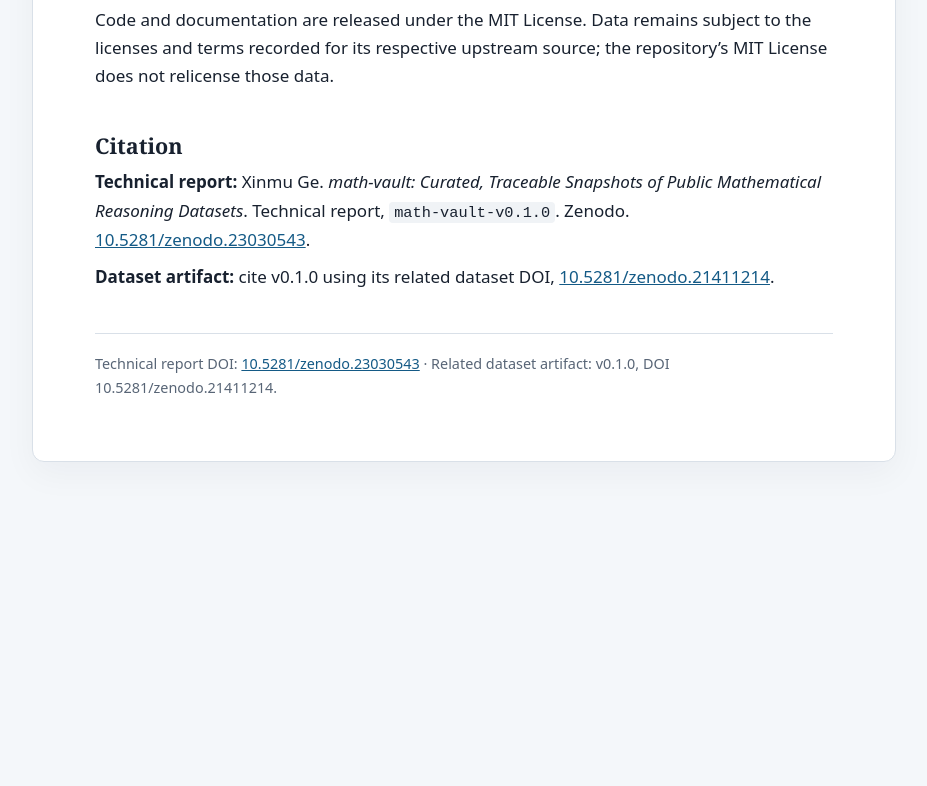
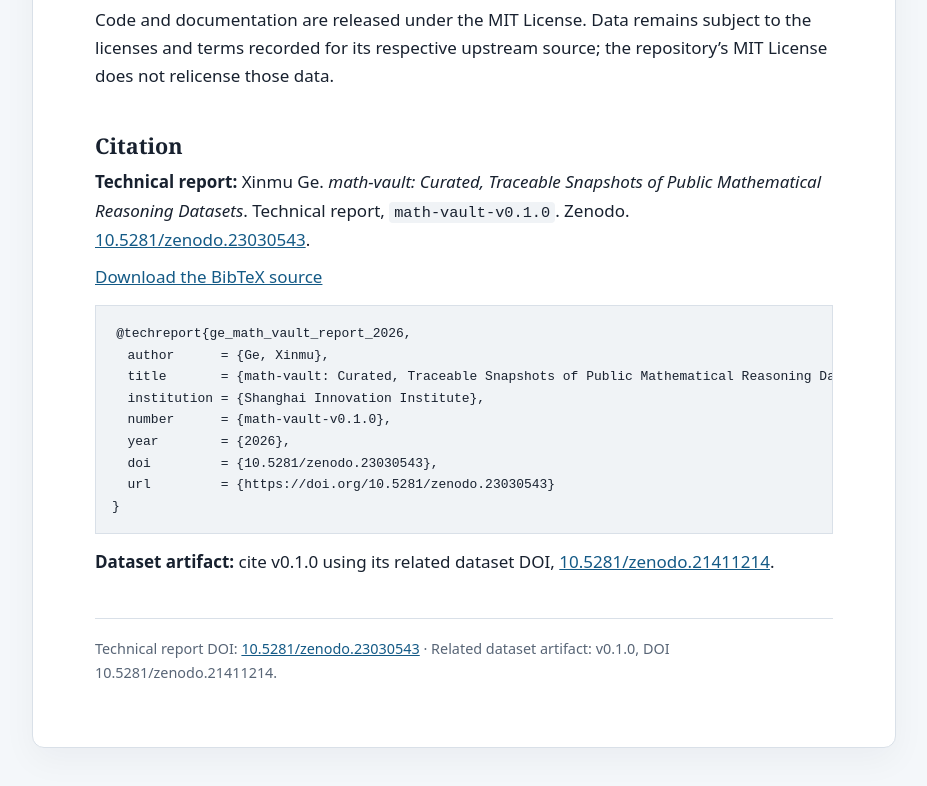
Before and after one commit to Geraldxm/math-vault, a plain HTML site: page docs/index.html in a window 1280 px wide. Shown: the part 1752-2538 px from the top of the page, without its empty margins (176-1103 px from the left). Before the commit the page ends 2286 px from the top, so only its background shows below. Drawn offline with Linux system fonts and the light colour scheme.

Commit message:
docs:补全技术报告网页引用信息

```diff
--- a/docs/index.html
+++ b/docs/index.html
@@ -13,7 +13,8 @@
   <meta name="citation_technical_report_number" content="math-vault-v0.1.0">
   <meta name="citation_doi" content="10.5281/zenodo.23030543">
   <meta name="citation_pdf_url" content="https://geraldxm.github.io/math-vault/math-vault-v0.1.0.pdf">
-  <title>math-vault</title>
+  <link rel="canonical" href="https://geraldxm.github.io/math-vault/">
+  <title>math-vault: Curated, Traceable Snapshots of Public Mathematical Reasoning Datasets</title>
   <style>
     :root { color-scheme: light; --ink: #18212f; --muted: #586576; --line: #d9e0e8; --accent: #145a86; --paper: #fff; --wash: #f4f7fa; }
     * { box-sizing: border-box; } body { margin: 0; color: var(--ink); background: var(--wash); font: 17px/1.65 ui-sans-serif, system-ui, -apple-system, BlinkMacSystemFont, "Segoe UI", sans-serif; }
@@ -21,7 +22,7 @@
     .kicker { margin: 0 0 11px; color: var(--accent); font-size: .78rem; font-weight: 700; letter-spacing: .11em; text-transform: uppercase; } h1 { max-width: 780px; margin: 0; font: 700 clamp(2rem, 5vw, 3.4rem)/1.13 Georgia, "Times New Roman", serif; letter-spacing: -.025em; }
     .byline { margin: 22px 0 0; color: var(--muted); } .byline a, a { color: var(--accent); } .links { display: flex; flex-wrap: wrap; gap: 10px; margin: 28px 0 36px; } .links a { border: 1px solid #9cb6c7; border-radius: 999px; padding: 7px 13px; text-decoration: none; font-size: .92rem; font-weight: 650; } .links a:hover { background: #e8f2f8; }
     h2 { margin: 42px 0 9px; font: 700 1.35rem/1.25 Georgia, "Times New Roman", serif; } p { margin: 9px 0; } .facts { display: grid; grid-template-columns: repeat(3, 1fr); gap: 1px; margin: 28px 0; border: 1px solid var(--line); background: var(--line); } .facts div { padding: 17px; background: white; } .facts strong { display: block; font-size: 1.48rem; line-height: 1.1; } .facts span { color: var(--muted); font-size: .87rem; }
-    ul { padding-left: 1.25em; } code { padding: .1em .32em; border-radius: 4px; background: #f0f3f6; font-size: .9em; } footer { margin-top: 42px; padding-top: 18px; border-top: 1px solid var(--line); color: var(--muted); font-size: .9rem; } @media (max-width: 560px) { main { padding: 14px; } article { border-radius: 8px; } .facts { grid-template-columns: 1fr; } }
+    ul { padding-left: 1.25em; } code { padding: .1em .32em; border-radius: 4px; background: #f0f3f6; font-size: .9em; } pre { overflow-x: auto; padding: 16px; border: 1px solid var(--line); background: #f0f3f6; font: .9rem/1.5 ui-monospace, SFMono-Regular, Menlo, monospace; } footer { margin-top: 42px; padding-top: 18px; border-top: 1px solid var(--line); color: var(--muted); font-size: .9rem; } @media (max-width: 560px) { main { padding: 14px; } article { border-radius: 8px; } .facts { grid-template-columns: 1fr; } }
   </style>
 </head>
 <body>
@@ -44,6 +45,16 @@
     <p>Code and documentation are released under the MIT License. Data remains subject to the licenses and terms recorded for its respective upstream source; the repository’s MIT License does not relicense those data.</p>
     <h2>Citation</h2>
     <p><strong>Technical report:</strong> Xinmu Ge. <em>math-vault: Curated, Traceable Snapshots of Public Mathematical Reasoning Datasets</em>. Technical report, <code>math-vault-v0.1.0</code>. Zenodo. <a href="https://doi.org/10.5281/zenodo.23030543">10.5281/zenodo.23030543</a>.</p>
+    <p><a href="https://raw.githubusercontent.com/Geraldxm/math-vault/main/CITATION.bib">Download the BibTeX source</a></p>
+    <pre><code>@techreport{ge_math_vault_report_2026,
+  author      = {Ge, Xinmu},
+  title       = {math-vault: Curated, Traceable Snapshots of Public Mathematical Reasoning Datasets},
+  institution = {Shanghai Innovation Institute},
+  number      = {math-vault-v0.1.0},
+  year        = {2026},
+  doi         = {10.5281/zenodo.23030543},
+  url         = {https://doi.org/10.5281/zenodo.23030543}
+}</code></pre>
     <p><strong>Dataset artifact:</strong> cite v0.1.0 using its related dataset DOI, <a href="https://doi.org/10.5281/zenodo.21411214">10.5281/zenodo.21411214</a>.</p>
     <footer>Technical report DOI: <a href="https://doi.org/10.5281/zenodo.23030543">10.5281/zenodo.23030543</a> · Related dataset artifact: v0.1.0, DOI 10.5281/zenodo.21411214.</footer>
   </article></main>
```
